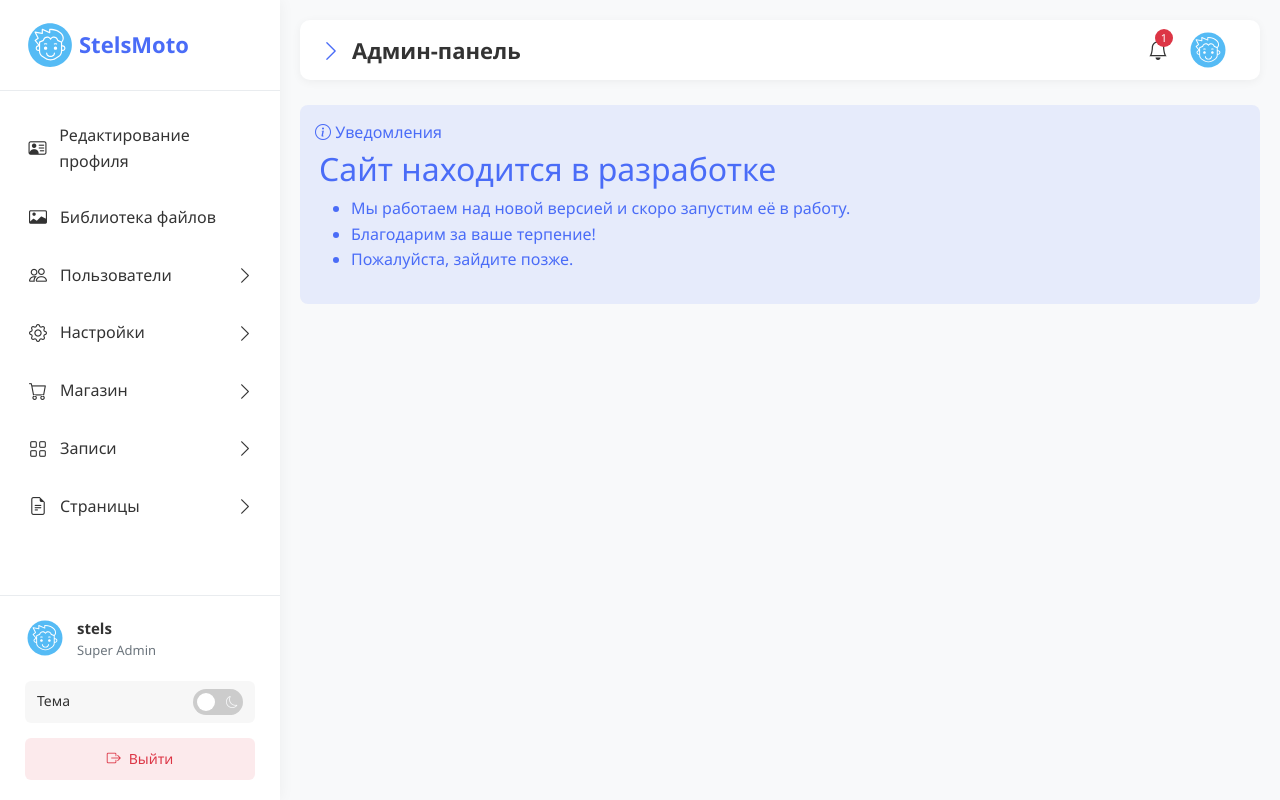
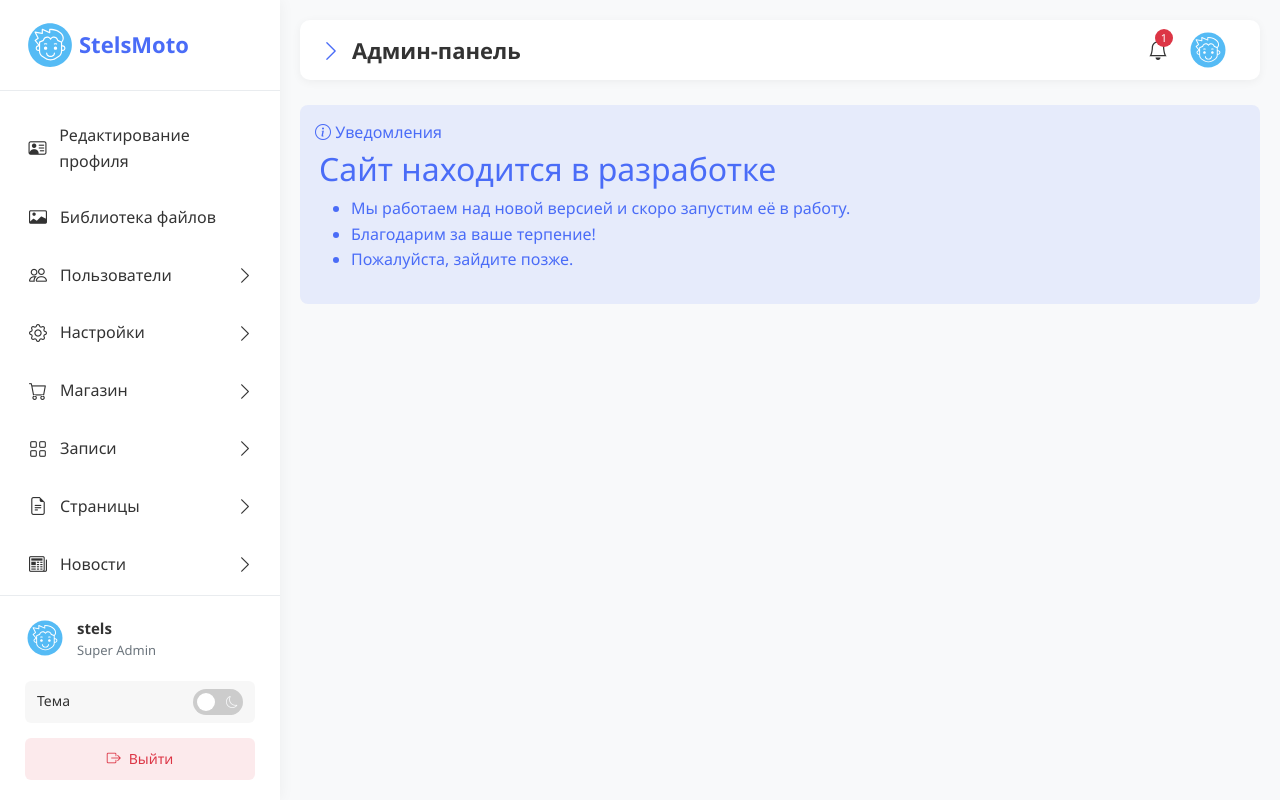
Before and after one commit to dbnz1978-netizen/ADMIN---1, a PHP site: page /user/index.php in a window 1280 px wide. Run offline with PHP 8.4, Linux system fonts and the light colour scheme; a user stored in the database is signed in; data comes from the database, SQL or seed files in the repository; tables that the repository leaves empty hold one stand-in row (values such as "Sample post"); a stand-in replaces the project's code that opens the database connection.

Commit message:
**Добавлено меню новостей в сайдбар с поддержкой настроек доступа**
- **admin/template/sidebar.php**: Добавлен блок меню для новостей, работающий по тому же принципу, что и меню для записей; реализованы проверки прав доступа через `allow_news_admin` и `allow_news_users` из `user_settings.php`
- **.gitignore**: Обновлён список игнорируемых файлов, включая новые шаблоны временных и лог-файлов

Все функции новостей интегрированы в систему управления доступом аналогично разделам "Записи" и "Страницы", с полной поддержкой включения/отключения через настройки.

```diff
--- a/admin/template/sidebar.php
+++ b/admin/template/sidebar.php
@@ -61,6 +61,14 @@ if ($userDataAdmin['author'] === 'admin' && ($adminData['allow_pages_admin'] ??
     $pagesMenu = true;
 } elseif ($userDataAdmin['author'] === 'user' && ($adminData['allow_pages_users'] ?? false) === true) {
     $pagesMenu = true;
+}
+
+// Проверка прав доступа к новостям
+$newsMenu = false;
+if ($userDataAdmin['author'] === 'admin' && ($adminData['allow_news_admin'] ?? false) === true) {
+    $newsMenu = true;
+} elseif ($userDataAdmin['author'] === 'user' && ($adminData['allow_news_users'] ?? false) === true) {
+    $newsMenu = true;
 }
 ?>
 
@@ -255,6 +263,42 @@ if ($userDataAdmin['author'] === 'admin' && ($adminData['allow_pages_admin'] ??
                 </li>
             <?php endif; ?>
 
+            <?php if ($newsMenu): ?>
+                <?php
+                // Определяем, находится ли пользователь внутри подменю "Новости"
+                $currentScript = basename($_SERVER['SCRIPT_NAME']);
+                $isInSettingsSubmenu = in_array($currentScript, ['category_list.php', 'add_category.php', 'record_list.php', 'add_record.php', 'record_extra_list.php', 'add_record_extra.php']);
+                ?>
+                <li class="nav-item">
+                    <a href="#settingsSubmenu_news"
+                       class="nav-link <?= $isInSettingsSubmenu ? '' : 'collapsed' ?>"
+                       data-bs-toggle="submenu"
+                       aria-expanded="<?= $isInSettingsSubmenu ? 'true' : 'false' ?>">
+                        <i class="bi bi-newspaper"></i>
+                        <span>Новости</span>
+                        <i class="bi bi-chevron-down ms-auto"></i>
+                    </a>
+                    <div class="submenu collapse <?= $isInSettingsSubmenu ? 'show' : '' ?>" id="settingsSubmenu_news">
+                        <a href="/admin/news/category_list.php" class="nav-link <?= $currentScript === 'category_list.php' ? 'active' : '' ?>">
+                            <i class="bi bi-grid"></i>
+                            <span>Управление каталогом</span>
+                        </a>
+                        <a href="/admin/news/add_category.php" class="nav-link <?= $currentScript === 'add_category.php' ? 'active' : '' ?>">
+                            <i class="bi bi-plus-circle"></i>
+                            <span>Добавить каталог</span>
+                        </a>
+                        <a href="/admin/news/record_list.php" class="nav-link <?= $currentScript === 'record_list.php' ? 'active' : '' ?>">
+                            <i class="bi bi-hdd-stack"></i>
+                            <span>Управление новостями</span>
+                        </a>
+                        <a href="/admin/news/add_record.php" class="nav-link <?= $currentScript === 'add_record.php' ? 'active' : '' ?>">
+                            <i class="bi bi-plus-circle"></i>
+                            <span>Добавить новость</span>
+                        </a>
+                    </div>
+                </li>
+            <?php endif; ?>
+
         </ul>
     </div>
 
```
Also changed, not shown: 1 other file.
